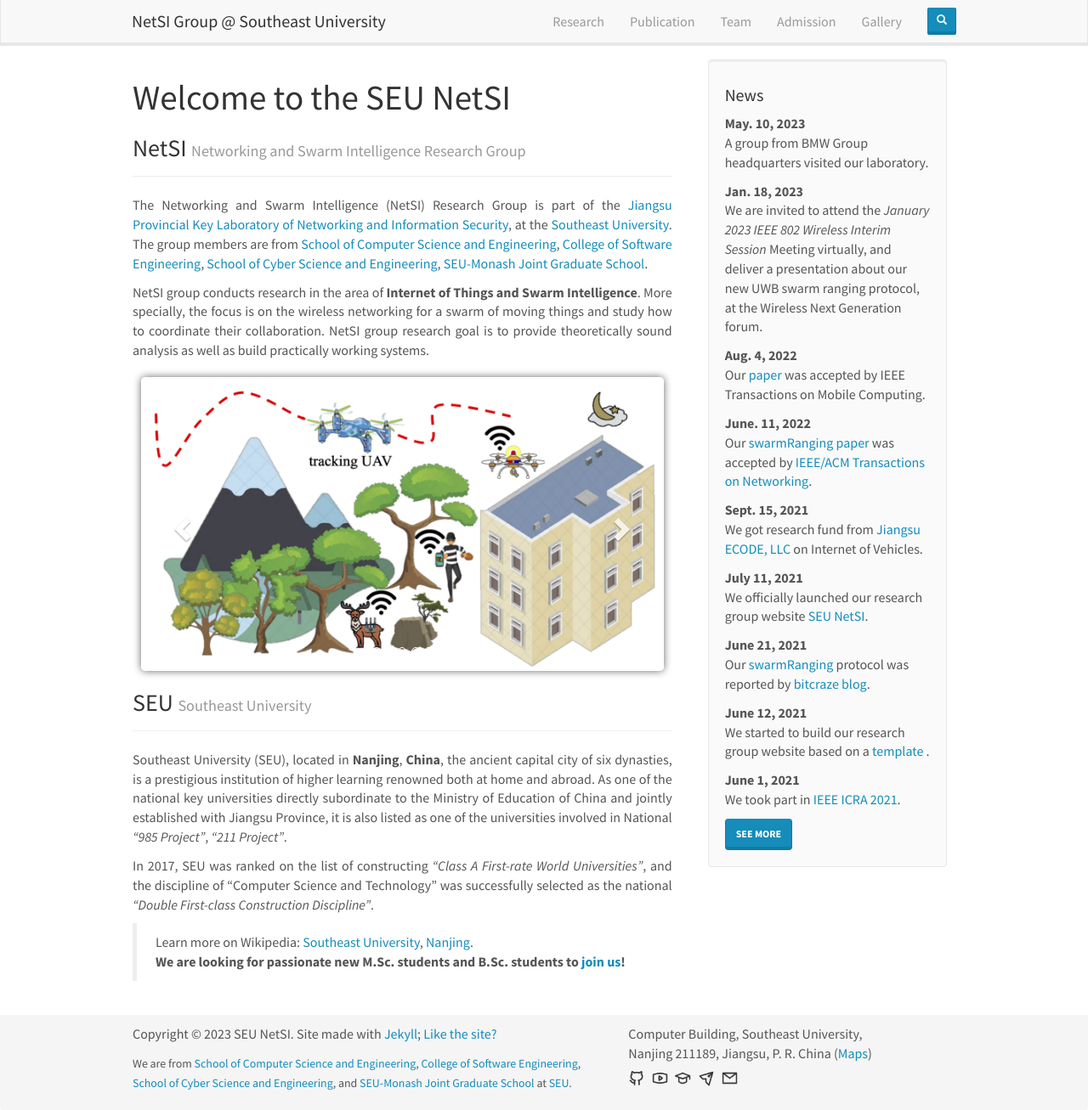
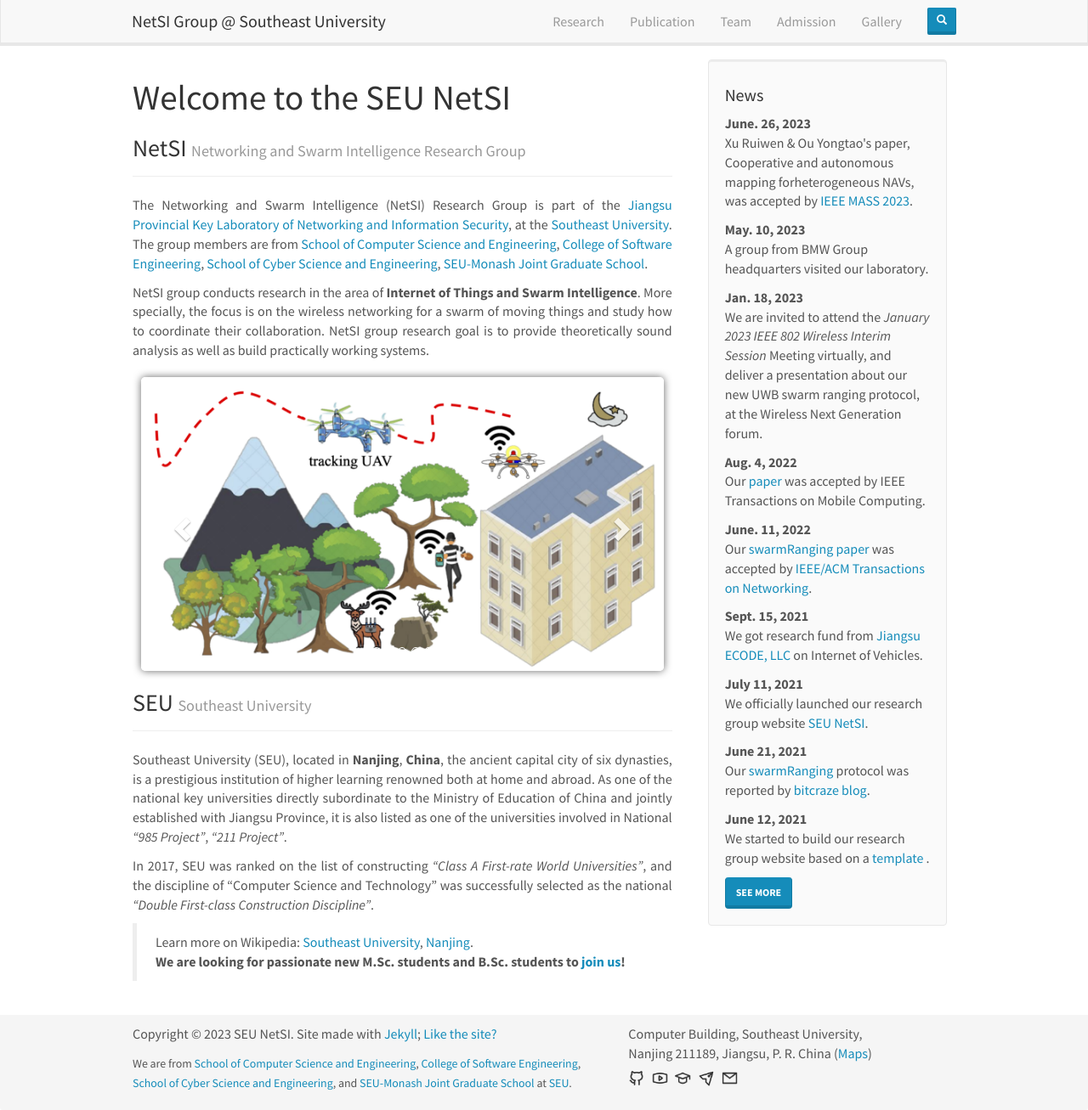
Before and after one commit to SEU-NetSI/seu-netsi.github.io, a Jekyll site: the page built from _pages/home.md, in a window 1280 px wide and 1307 px high. Shown: the whole window at 85% size. Built offline with Jekyll 4.4.1, drawn with Linux system fonts in a browser that asks for light colours; nearby versions of some CDN libraries.

Commit message:
Update news.yml

```diff
--- a/_data/news.yml
+++ b/_data/news.yml
@@ -1,3 +1,6 @@
+- date: June. 26, 2023
+  headline: "Xu Ruiwen & Ou Yongtao's paper, Cooperative and autonomous mapping forheterogeneous NAVs, was accepted by <a href='https://ieeemass2023.github.io/ieeemass2023/' target='_blank'>IEEE MASS 2023</a>."
+
 - date: May. 10, 2023
   headline: "A group from BMW Group headquarters visited our laboratory."
 
```
